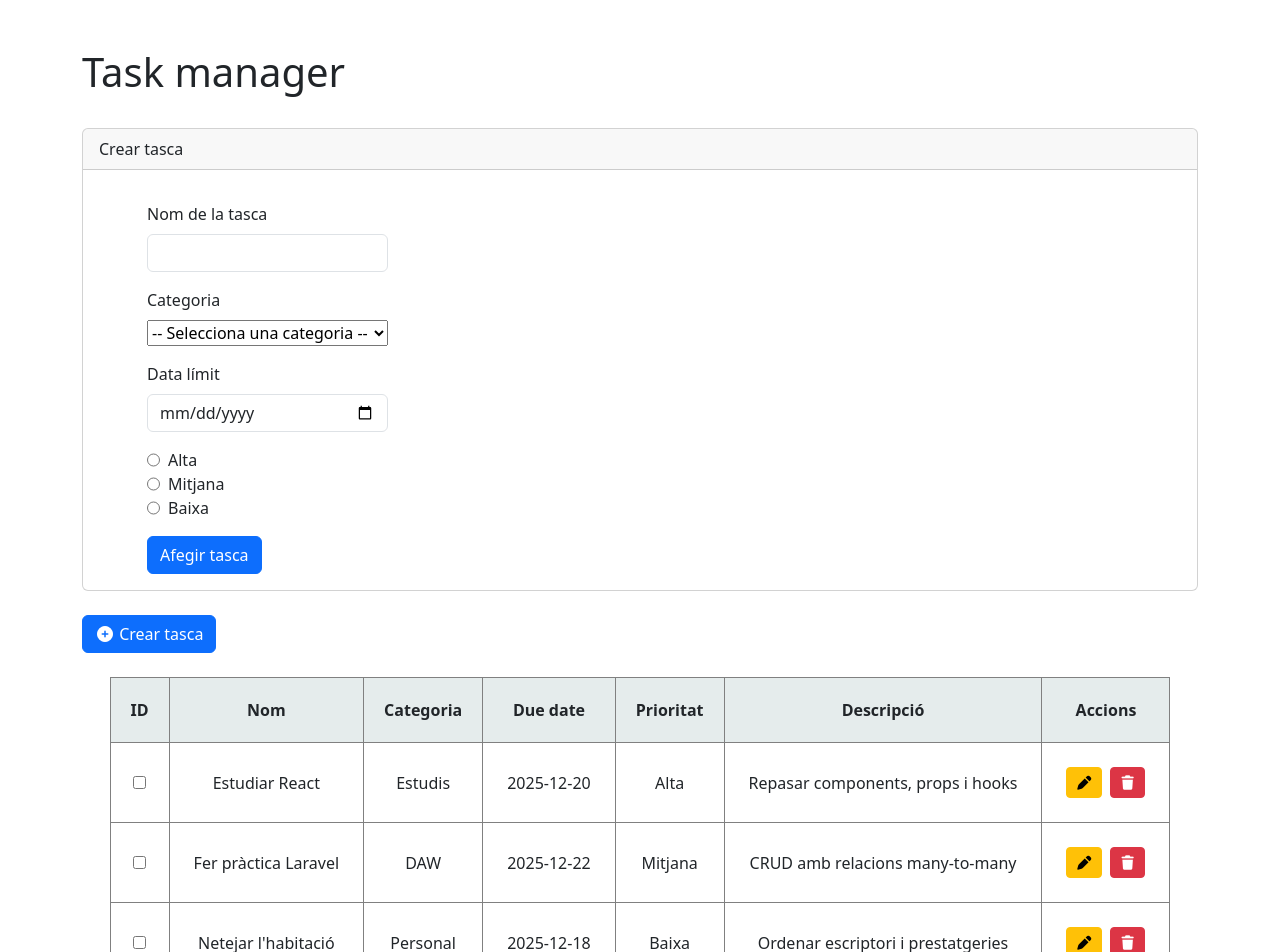
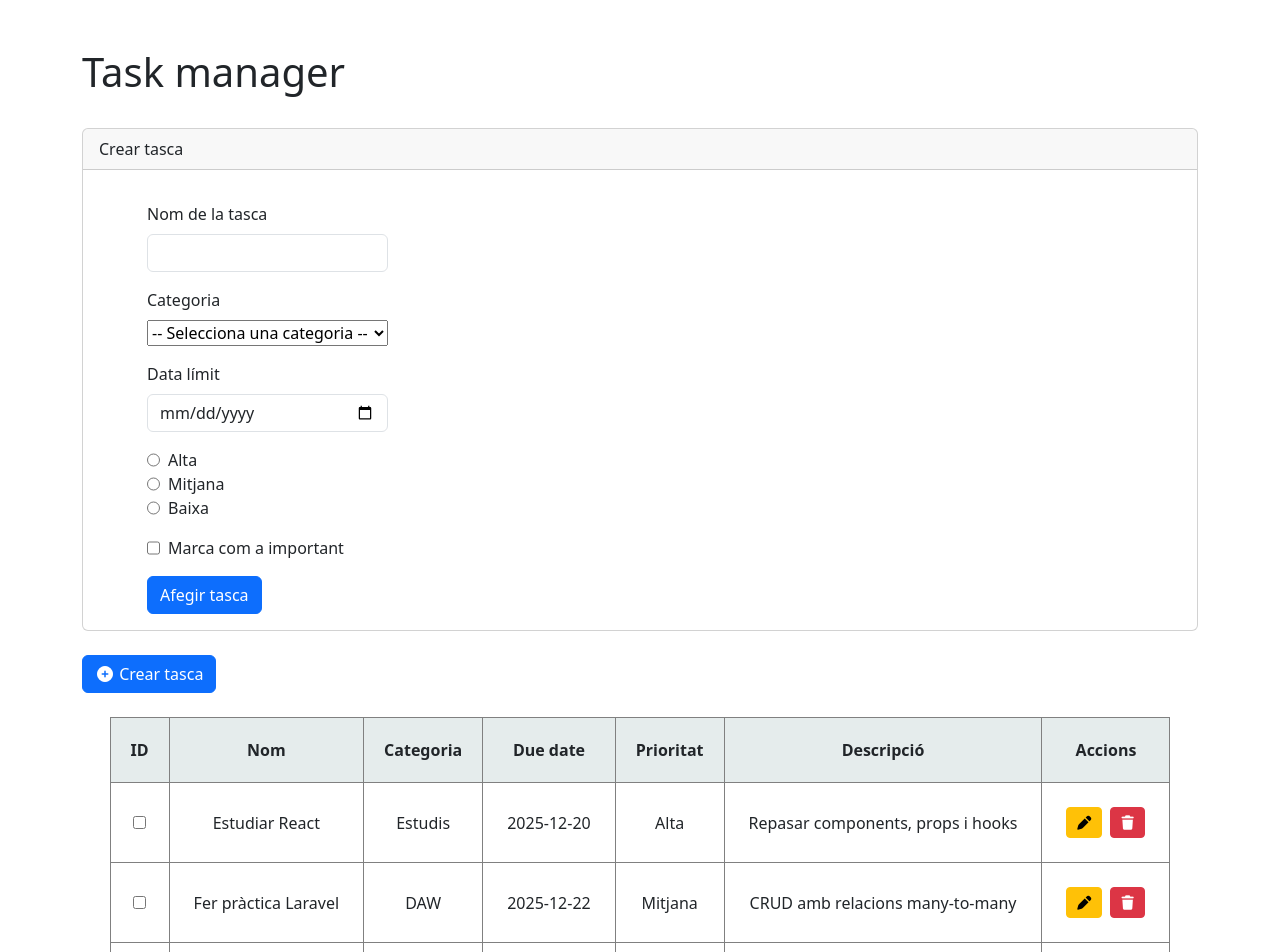
Before and after one commit to aaroncano2006/react_task_manager, a React (Vite) app: page / in a window 1280 px wide. Shown: the top 952 px of the page. Built offline with nearby package versions, Linux system fonts and the light colour scheme.

Commit message:
Afegit type="checkbox" a Checkbox.jsx i camp taskImportant afeigt al formulari.

```diff
--- a/src/App.jsx
+++ b/src/App.jsx
@@ -9,6 +9,7 @@ import Card from "./components/Card";
 import Form from "./components/Form";
 import Input from "./components/Input";
 import RadioButton from "./components/RadioButton";
+import Checkbox from "./components/Checkbox";
 
 const faker = [
   {
@@ -131,31 +132,15 @@ function App() {
                       </RadioButton>
                     );
                   })}
-                  {/* <RadioButton
-                    type="radio"
-                    name="taskPriority"
-                    id="taskPriorityBaixa"
-                    defaultValue="baixa"
-                  >
-                    Baixa
-                  </RadioButton>
-                  <RadioButton
-                    type="radio"
-                    name="taskPriority"
-                    id="taskPriorityMitjana"
-                    defaultValue="mitjana"
-                  >
-                    Mitjana
-                  </RadioButton>
-                  <RadioButton
-                    type="radio"
-                    name="taskPriority"
-                    id="taskPriorityAlta"
-                    defaultValue="alta"
-                  >
-                    Alta
-                  </RadioButton> */}
                 </RadioGroup>
+              </div>
+            </div>
+
+            <div className="row mb-3">
+              <div className="col-3">
+                <Checkbox name="taskImportant" id="taskImportant" defaultValue="true">
+                  Marca com a important
+                </Checkbox>
               </div>
             </div>
 
@@ -171,7 +156,7 @@ function App() {
           </Button>
         </div>
 
-        <div className="container" id="listContainer">
+        <div className="mb-4" id="listContainer">
           <div className="row-3">
             <table className="table-bordered">
               <thead>
--- a/src/components/Checkbox.jsx
+++ b/src/components/Checkbox.jsx
@@ -8,7 +8,7 @@ function Checkbox({bootstrap = null, name, id, children, defaultValue = null}) {
 
     return (
         <div className="d-flex">
-            <input className={bootstrap} name={name} id={id} defaultValue={defaultValue}/>
+            <input className={bootstrap} type="checkbox" name={name} id={id} defaultValue={defaultValue}/>
 
             <label className="ms-2" htmlFor={id}>
                 {children}
```
